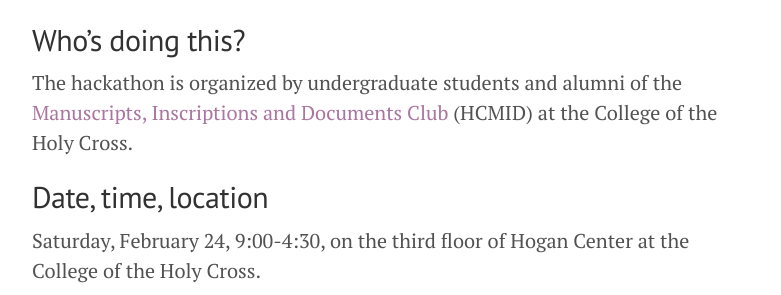
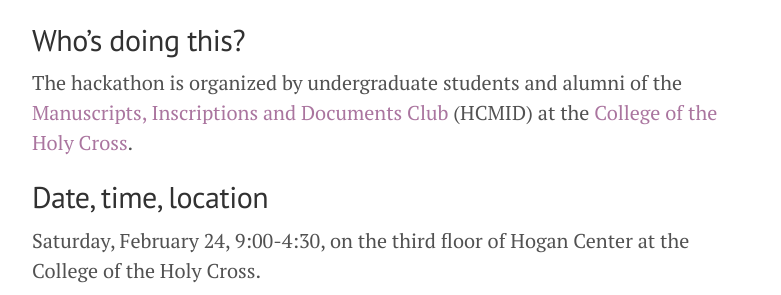
Before and after one commit to HCMID/ms-hackathon-2018, a Jekyll site: the page built from docs/index.md, in a window 1280 px wide. Shown: the part 909-1204 px from the top of the page, without its empty margins (248-1029 px from the left). Built offline with Jekyll 4.4.1, drawn with Linux system fonts in a browser that asks for light colours; part of the change alters nothing that is shown.

Commit message:
Add lnk to HC home page

```diff
--- a/docs/index.md
+++ b/docs/index.md
@@ -20,7 +20,7 @@ layout: page
 
 ## Who's doing this?
 
-The hackathon is organized by undergraduate students and alumni of the [Manuscripts, Inscriptions and Documents Club](http://hcmid.github.io/) (HCMID) at the College of the Holy Cross.
+The hackathon is organized by undergraduate students and alumni of the [Manuscripts, Inscriptions and Documents Club](http://hcmid.github.io/) (HCMID) at the [College of the Holy Cross](https://www.holycross.edu/).
 
 ## Date, time, location
 
```
